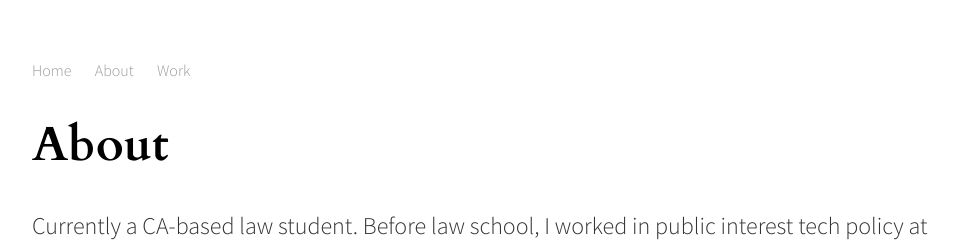
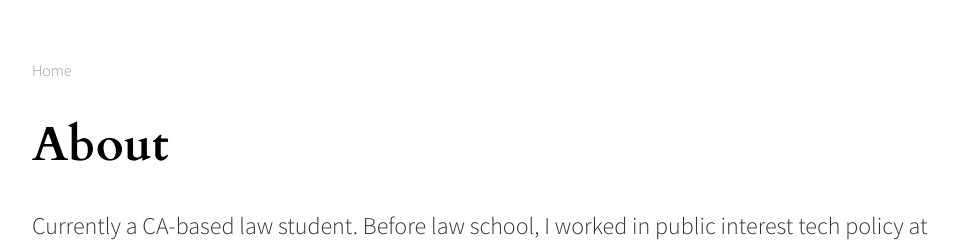
Before and after one commit to emilme/emilme.github.io, a Jekyll site: the page built from about/index.html, in a window 1280 px wide. Shown: the top 248 px of the page, without its empty margins (160-1118 px from the left). Built offline with Jekyll 4.4.1, drawn with Linux system fonts in a browser that asks for light colours.

Commit message:
Update default.html

```diff
--- a/_layouts/default.html
+++ b/_layouts/default.html
@@ -21,9 +21,9 @@
 			<nav>
 	    		<ul>
 	        		<li><a href="/">Home</a></li>
-		        	<li><a href="/about">About</a></li>
+		        	<!-- <li><a href="/about">About</a></li>
 	        		<li><a href="/work">Work</a></li>
-	        		<!-- <li><a href="/blog">Blog</a></li>
+	        		<li><a href="/blog">Blog</a></li>
 	        		<li><a href="http://emilyinrok.tumblr.com">Ye olde Fulbright blog</a></li>-->
     			</ul>
 			</nav>
```
